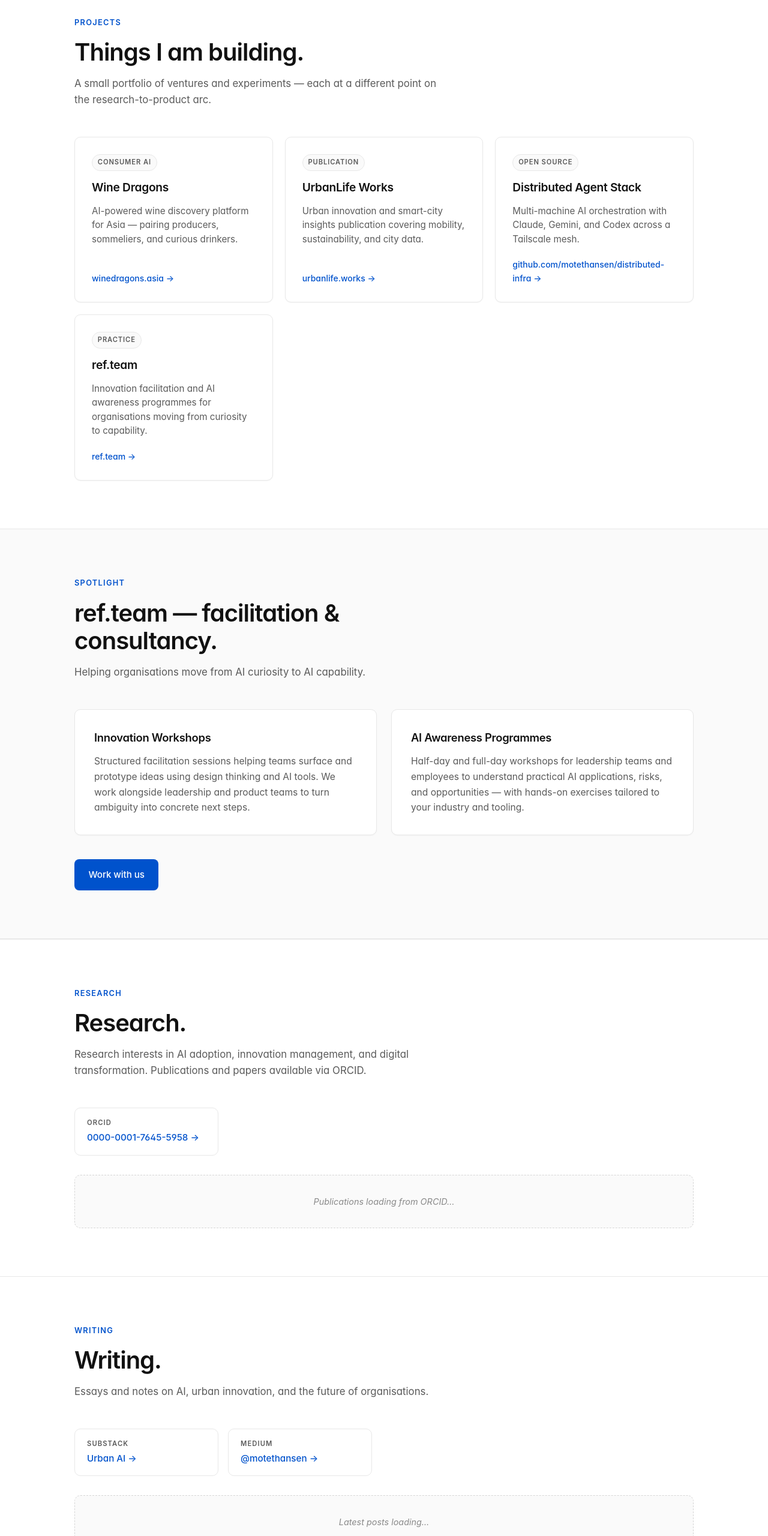
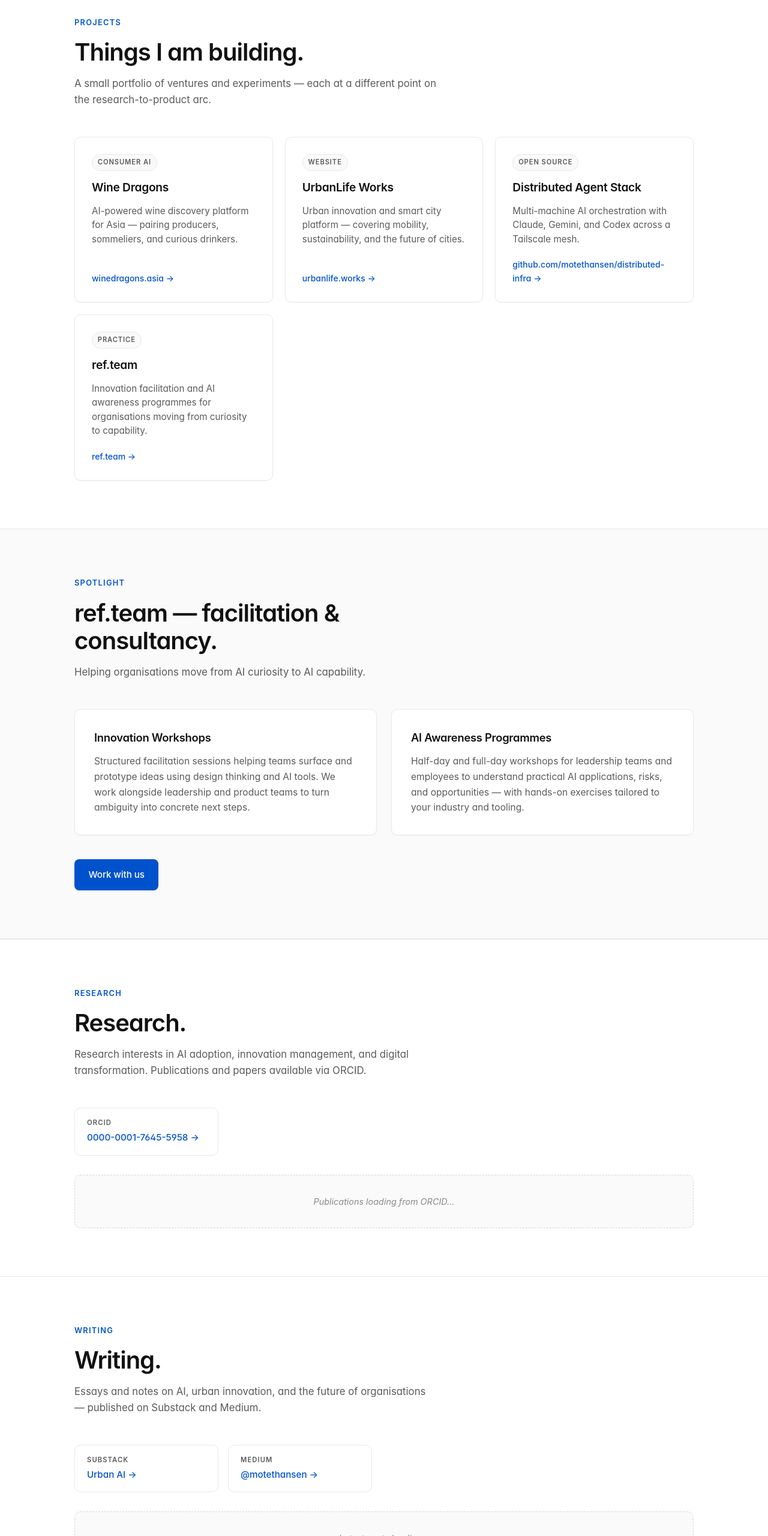
Before and after one commit to motethansen/motethansen-site, a plain HTML site: page index.html in a window 1280 px wide. Shown: the part 682-3242 px from the top of the page at 60% size. Drawn offline with Linux system fonts and the light colour scheme.

Commit message:
fix: distinguish urbanlife.works (website) from Substack blog

```diff
--- a/index.html
+++ b/index.html
@@ -66,9 +66,9 @@
           </a>
 
           <a class="card" href="https://urbanlife.works" target="_blank" rel="noopener">
-            <span class="card__tag">Publication</span>
+            <span class="card__tag">Website</span>
             <h3 class="card__title">UrbanLife Works</h3>
-            <p class="card__body">Urban innovation and smart-city insights publication covering mobility, sustainability, and city data.</p>
+            <p class="card__body">Urban innovation and smart city platform — covering mobility, sustainability, and the future of cities.</p>
             <span class="card__link">urbanlife.works <span aria-hidden="true">→</span></span>
           </a>
 
@@ -141,7 +141,7 @@
         <header class="section__head">
           <p class="section__eyebrow">Writing</p>
           <h2 id="writing-title" class="section__title">Writing.</h2>
-          <p class="section__lede">Essays and notes on AI, urban innovation, and the future of organisations.</p>
+          <p class="section__lede">Essays and notes on AI, urban innovation, and the future of organisations — published on Substack and Medium.</p>
         </header>
 
         <div class="meta-row">
```
Also changed, not shown: public/resume/index.html (+1 -1 lines).
